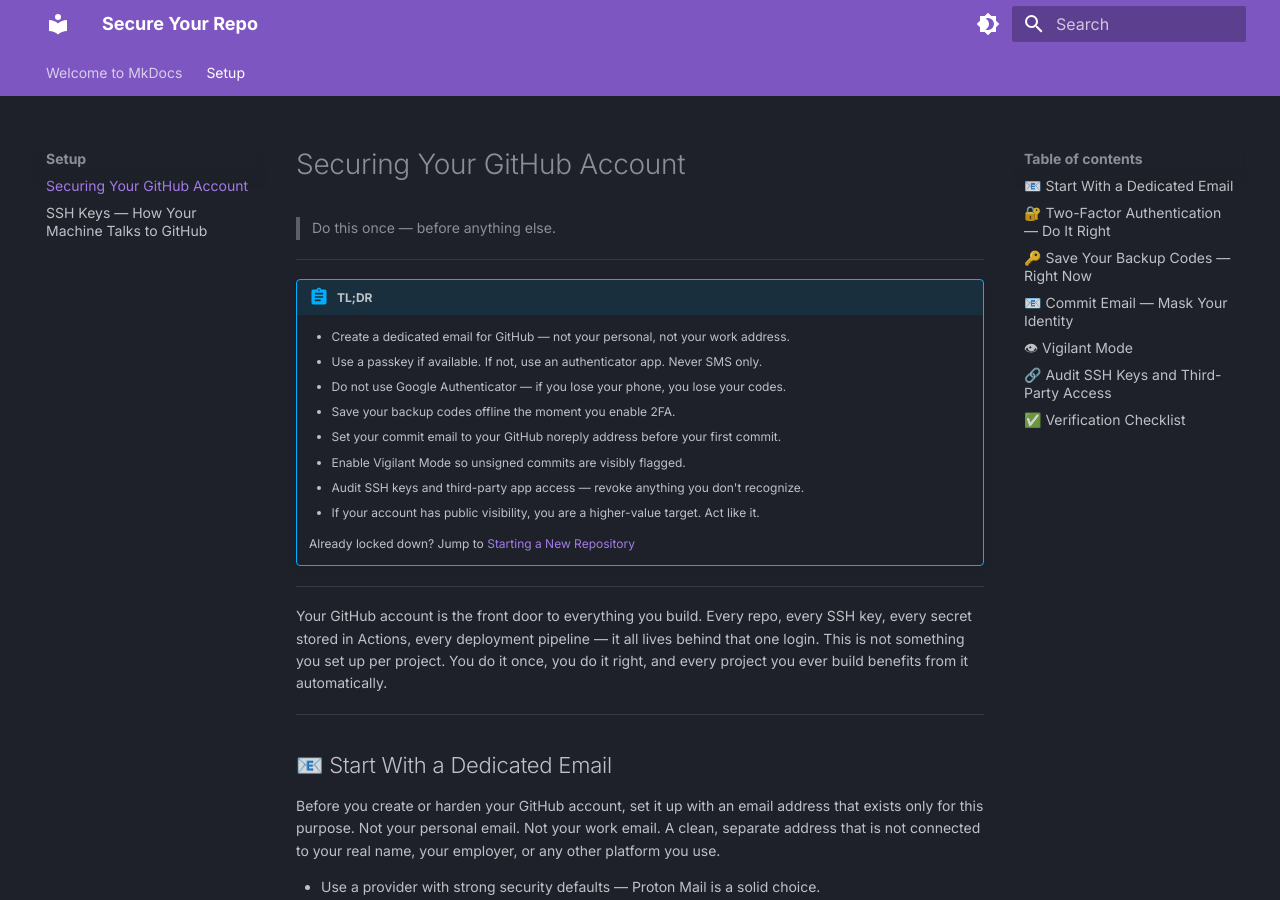
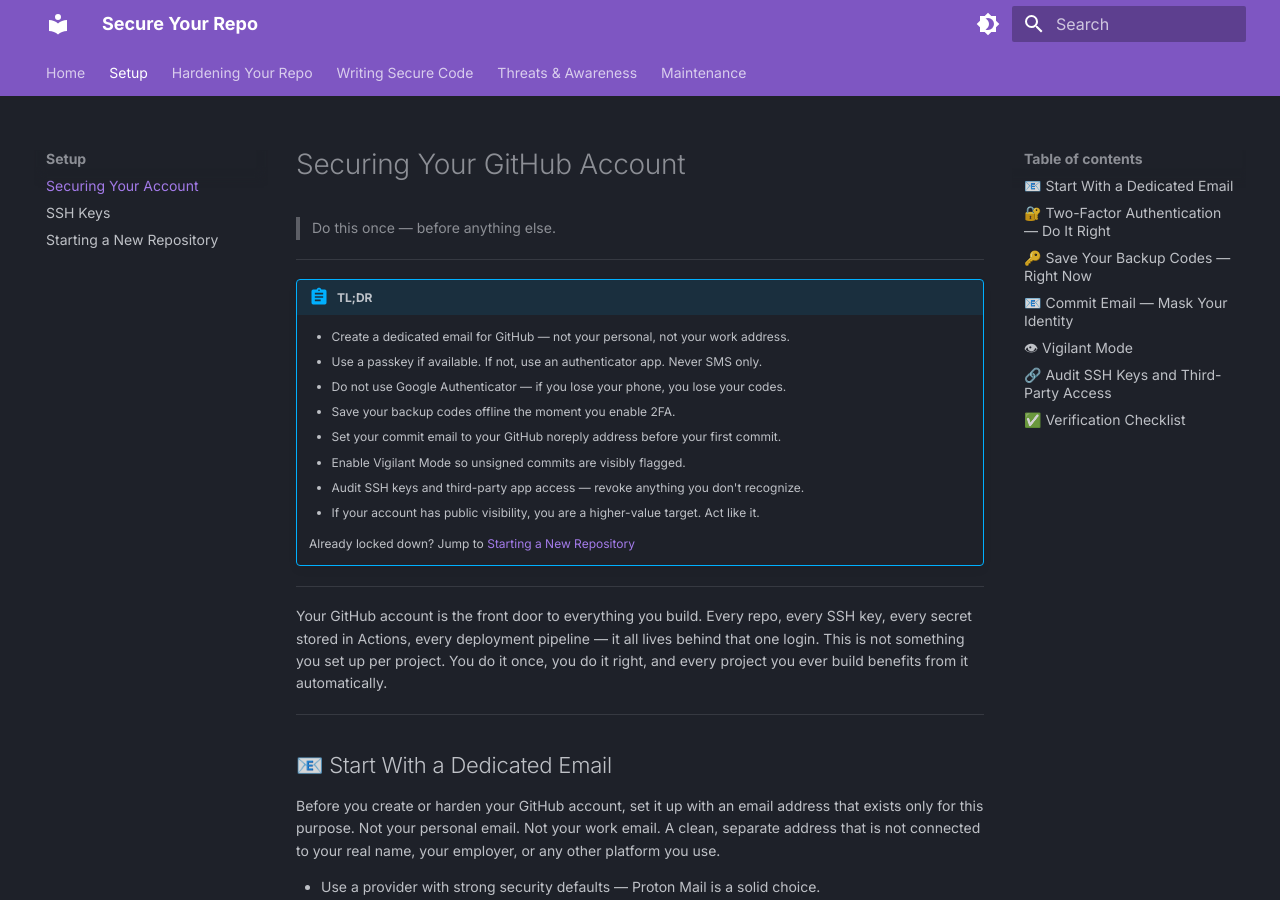
Before and after one commit to commit-issues/secure-your-repo, an MkDocs documentation site: the page built from docs/setup/account.md, in a window 1280 px wide and 900 px high. Built offline with MkDocs 1.6.1 and Material for MkDocs 9.7.7, drawn with Linux system fonts in a browser that asks for light colours; part of the change alters nothing that is shown.

Commit message:
config: add full navigation structure to mkdocs.yml

```diff
--- a/mkdocs.yml
+++ b/mkdocs.yml
@@ -38,6 +38,40 @@ markdown_extensions:
   - pymdownx.details
   - pymdownx.superfences
 
+nav:
+  - Home: index.md
+  - Setup:
+    - Securing Your Account: setup/account.md
+    - SSH Keys: setup/ssh.md
+    - Starting a New Repository: setup/new-repo.md
+  - Hardening Your Repo:
+    - GitHub Settings: hardening/settings.md
+    - Branch Protection: hardening/rulesets.md
+    - Advanced Security: hardening/advanced-security.md
+    - Day One Checklist: hardening/checklist.md
+  - Writing Secure Code:
+    - Credential Management: code/credentials.md
+    - Input Validation: code/input-validation.md
+    - Dependency Security: code/dependencies.md
+    - Network Security: code/network.md
+    - Database Security: code/database.md
+    - Logging & Auditing: code/logging.md
+  - Threats & Awareness:
+    - OSINT & Identity Leakage: threats/osint.md
+    - AI-Assisted Attacks: threats/ai-attacks.md
+    - Forking & Attribution: threats/forking.md
+    - Supply Chain Security: threats/supply-chain.md
+    - When Your Project Gets Stolen: threats/stolen.md
+    - Repo Visibility & Access: threats/visibility.md
+  - Maintenance:
+    - Data Freshness: maintenance/freshness.md
+    - Backup & Recovery: maintenance/backups.md
+    - Email Security: maintenance/email.md
+    - Security Debt: maintenance/debt.md
+    - Cron & Automation: maintenance/cron.md
+    - Dependency Intelligence: maintenance/dependencies.md
+    - Notifications: maintenance/notifications.md
+
 extra:
   social:
     - icon: fontawesome/brands/github
```
